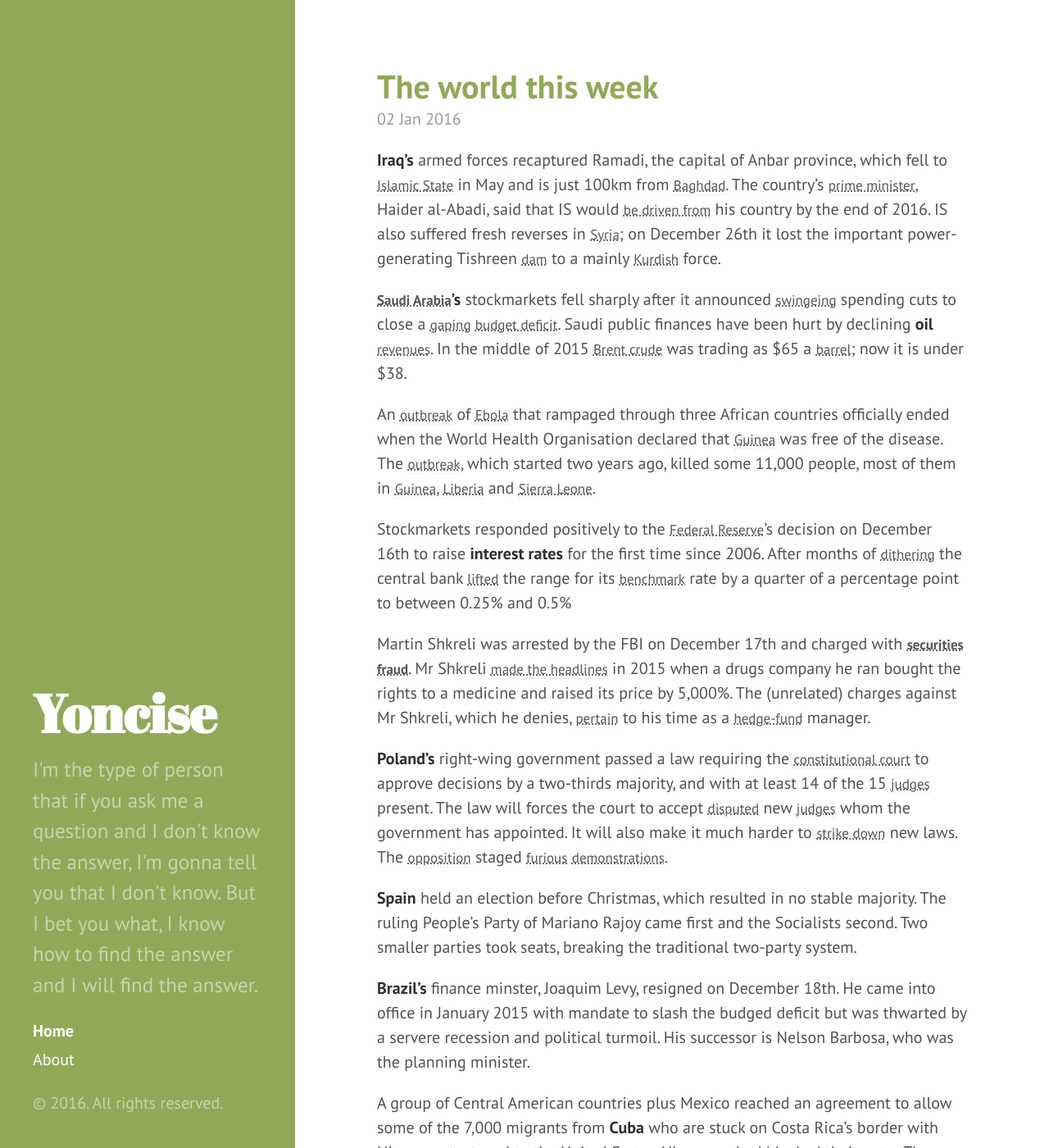
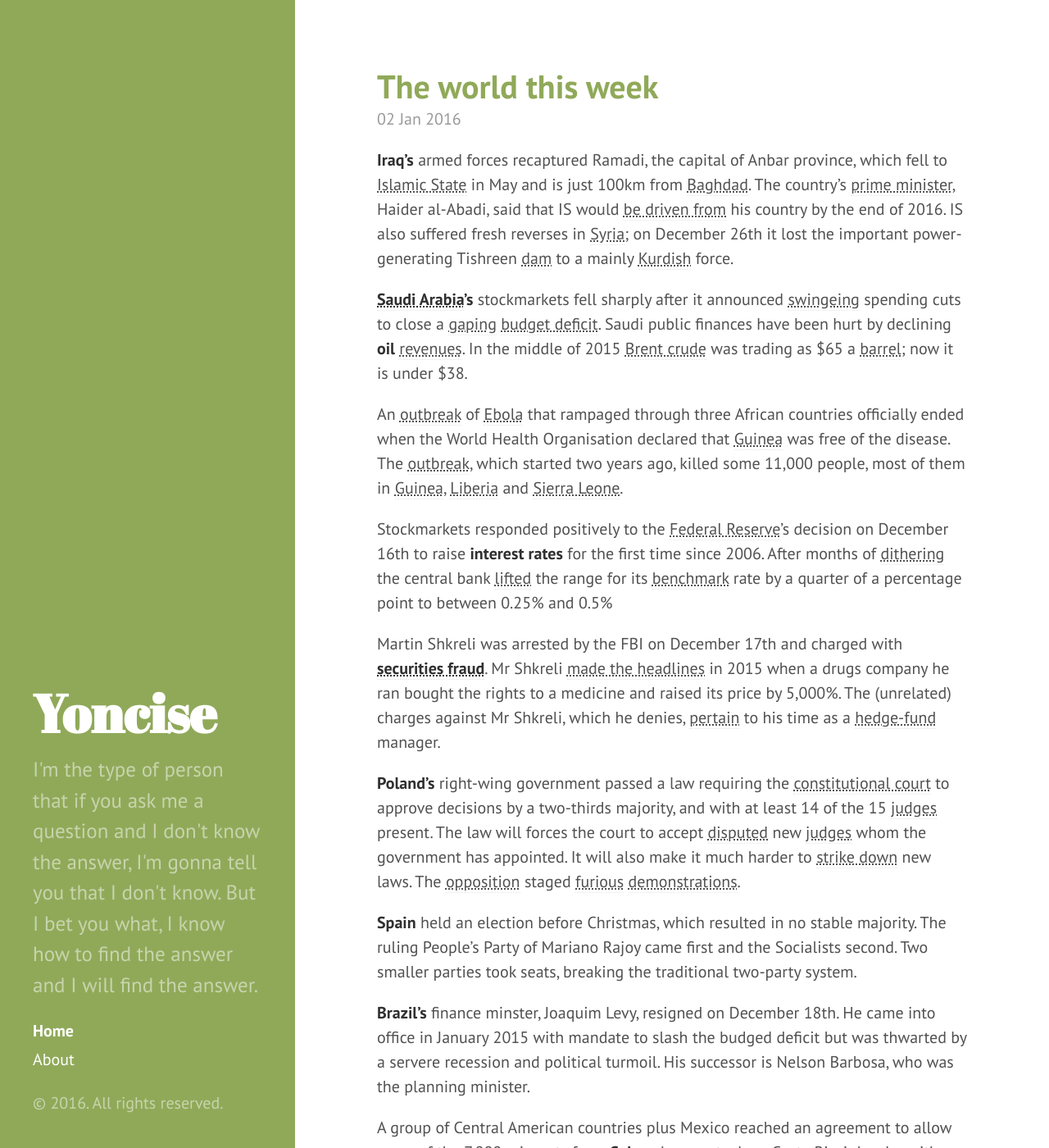
Before and after one commit to yoncise/yoncise.github.io, a Jekyll site: the page built from index.html, in a window 1280 px wide and 1400 px high. Shown: the whole window at 82% size. Built offline with Jekyll 4.4.1, drawn with Linux system fonts in a browser that asks for light colours; the list of posts is cut into pages by our own code.

Commit message:
do not change abbr style

```diff
--- a/public/css/poole.css
+++ b/public/css/poole.css
@@ -136,10 +136,6 @@
   border-bottom: 1px solid #fff;
 }
 
-abbr {
-  font-size: 85%;
-  color: #555;
-}
 abbr[title] {
   cursor: help;
   border-bottom: 1px dotted #e5e5e5;
```
